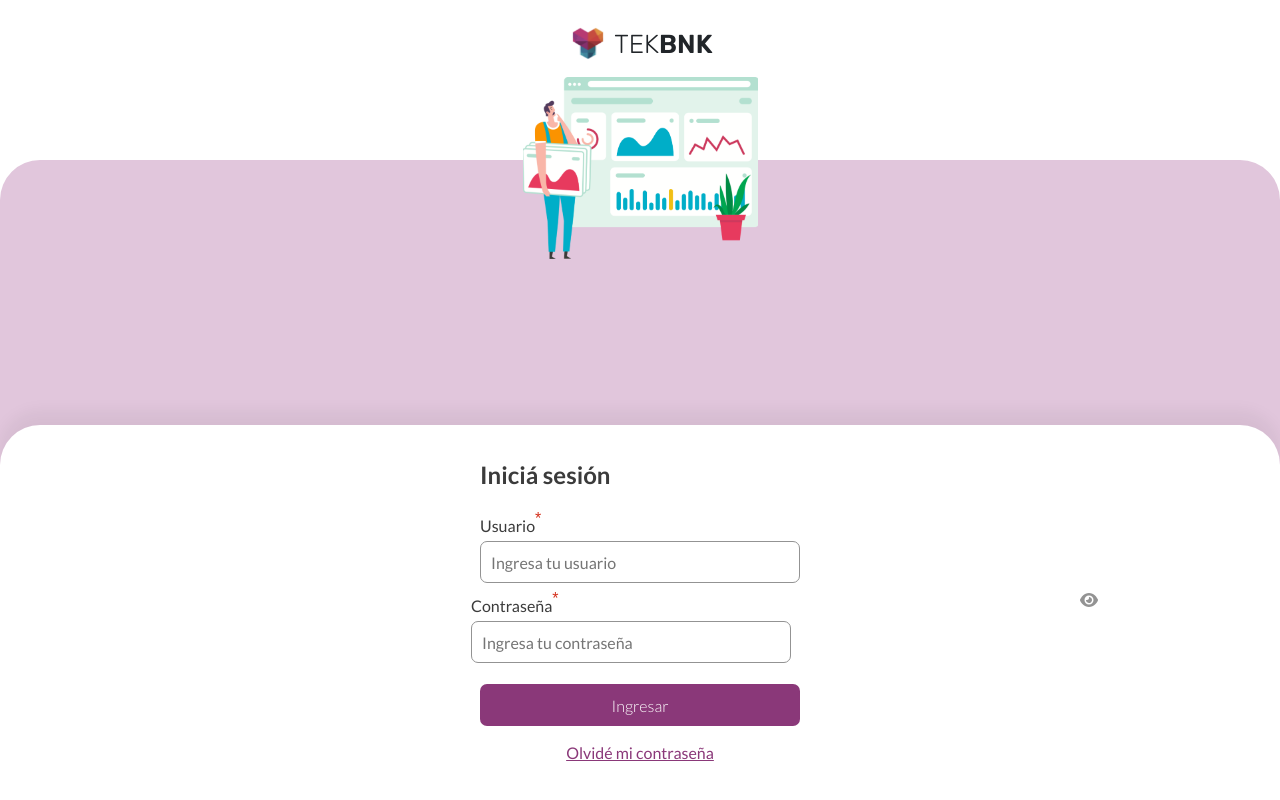
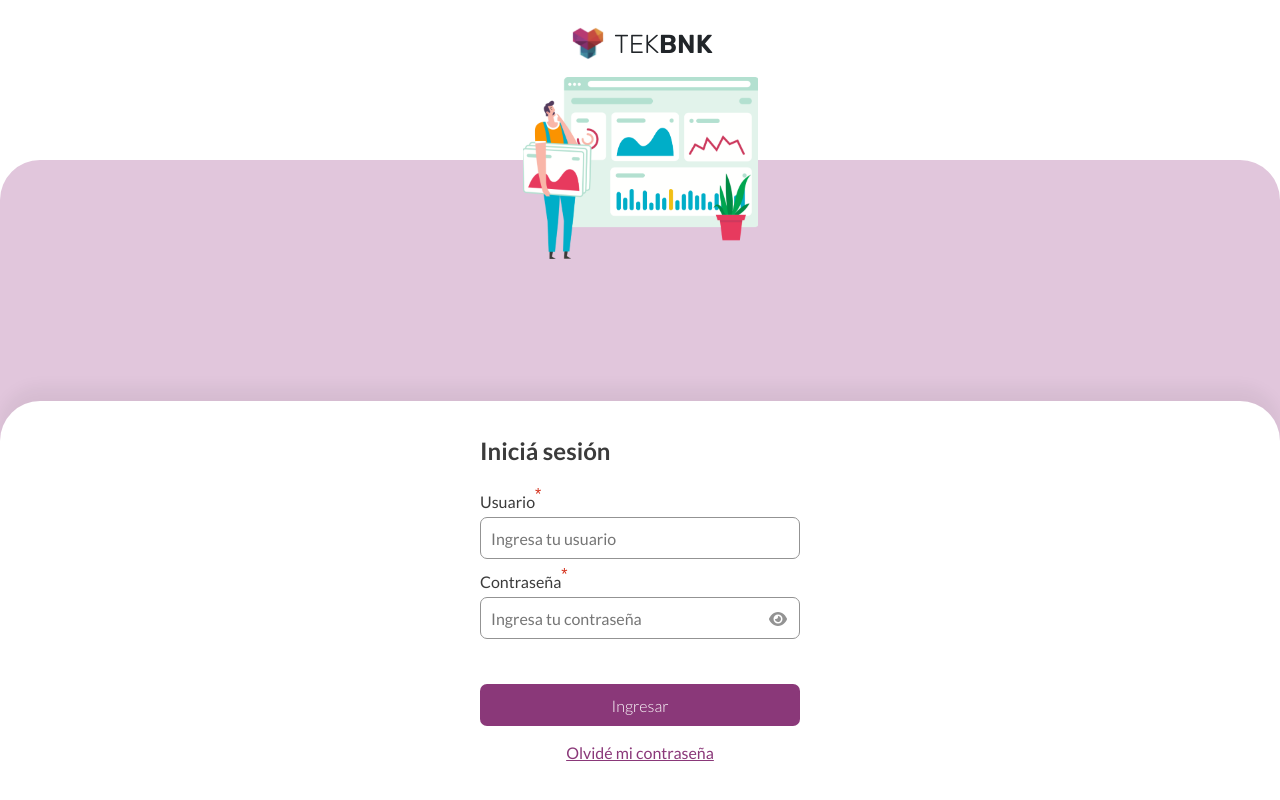
Before and after one commit to francocalluso/tekBNK-test, a React (Create React App) app: page / in a window 1280 px wide. Built offline with nearby package versions, Linux system fonts and the light colour scheme.

Commit message:
responsiveLogin

```diff
--- a/src/components/FormSignIn.jsx
+++ b/src/components/FormSignIn.jsx
@@ -43,7 +43,7 @@ export const FormSignIn = () => {
 
         <form className="form" onSubmit={handleSubmit}>
 
-            <div>
+            <div className='inputGroup'>
             <h2>Iniciá sesión</h2>
             <label>Usuario<sup>*</sup></label>
             <input
@@ -57,7 +57,7 @@ export const FormSignIn = () => {
             {errors.name && <span className="popUpAlertUsuario"><img className="warning"src={warning} alt="warning"/><p className="alerta">{errors.name}</p></span>}
             </div>
 
-            <div>
+            <div className='inputGroup'>
             <label>Contraseña<sup>*</sup></label>
             <input
             className="inputNormal"
--- a/src/formSignIn.css
+++ b/src/formSignIn.css
@@ -46,6 +46,13 @@
   outline-color: #649fd6;
 }
 
+.inputGroup {
+  display: flex;
+  flex-direction: column;
+  justify-content: center;
+  align-items: flex-start;
+}
+
 h2 {
   font-family: "Lato", sans-serif;
   font-size: 24px;
@@ -53,13 +60,13 @@ h2 {
   line-height: 19px;
   color: #3b3b3b;
   margin-bottom: 30px;
+  text-align: left;
 }
 
 label {
   font-family: "Lato", sans-serif;
   font-weight: 400;
   font-size: 16px;
-  display: block;
   color: #3b3b3b;
   margin: 0;
 }
@@ -112,8 +119,9 @@ sup {
   align-items: baseline;
   margin-top: 3px;
   position: absolute;
-  transform: translateY(-9px);
+  bottom: 121px;
 }
+
 .popUpAlertUsuario {
   display: flex;
   flex-direction: row;
@@ -121,6 +129,7 @@ sup {
   margin-top: 3px;
   transform: translateY(-10px);
 }
+
 .warning {
   margin-right: 5px;
   height: 14px;
@@ -148,6 +157,3 @@ sup {
 .recupCont:hover {
   color: #649fd6;
 }
-
-@media screen and (min-width: 780px) {
-}
```
